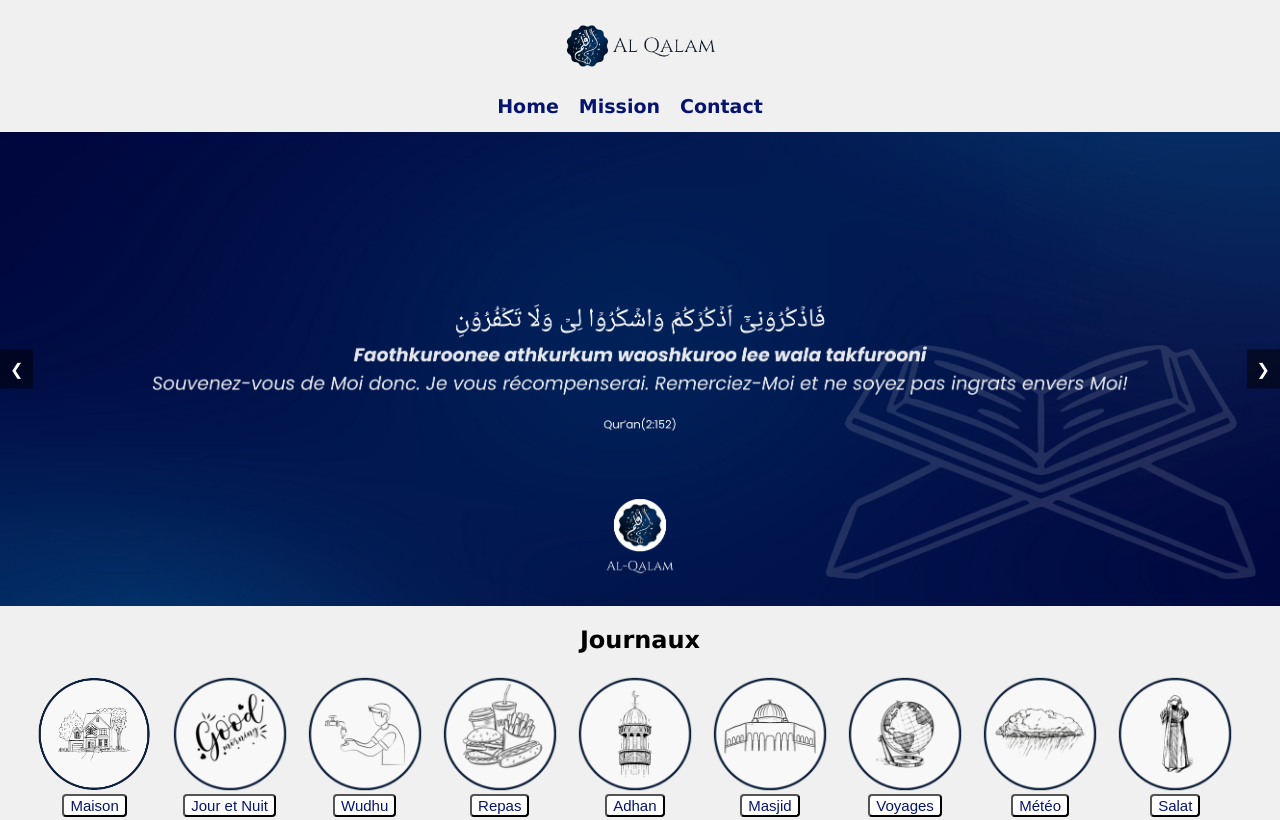
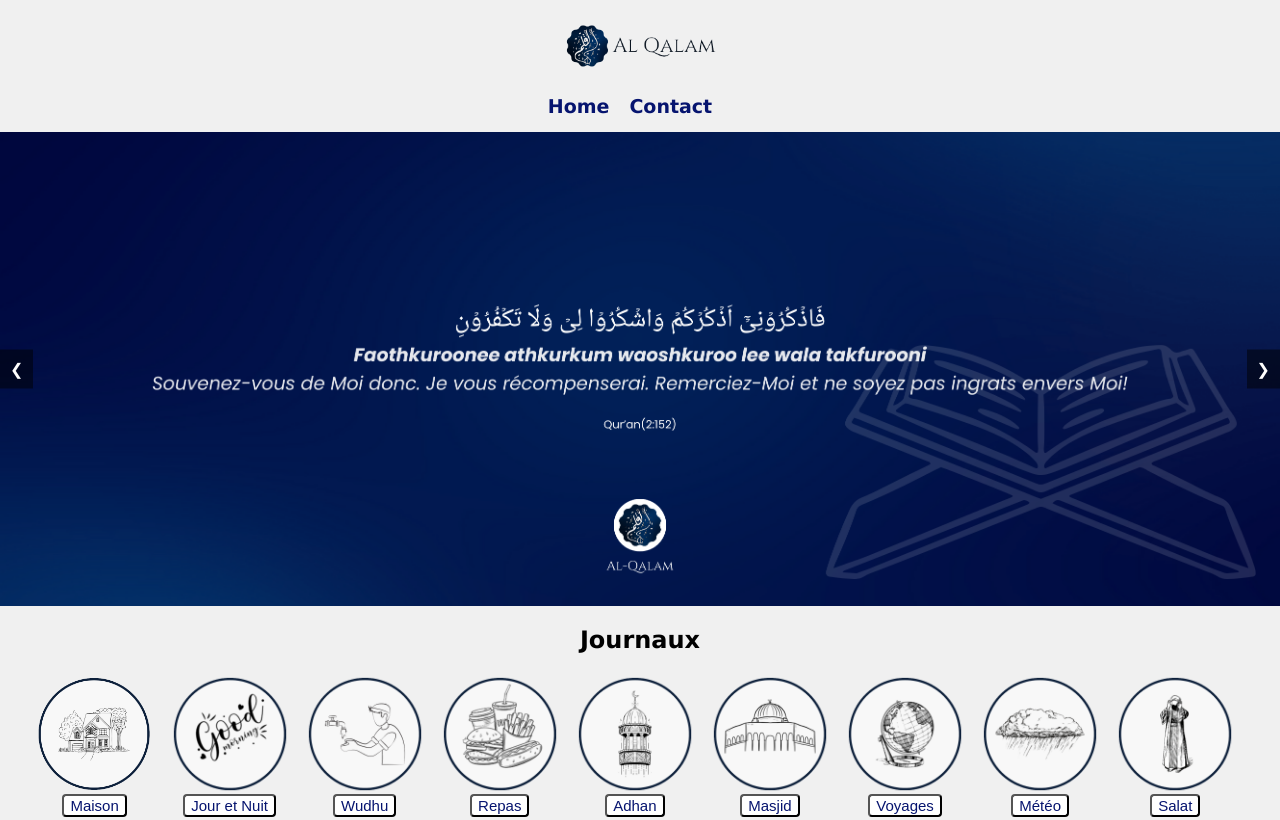
Before and after one commit to AlQalamIT/AlQalam.FR, a plain HTML site: page index.html in a window 1280 px wide. Shown: the top 820 px of the page. Drawn offline with Linux system fonts and the light colour scheme.

Commit message:
Update index.html

```diff
--- a/index.html
+++ b/index.html
@@ -11,7 +11,7 @@
             <div id="site-title"></div>
             <ul id="menu">
                 <li><a href="index.html">Home</a></li>
-                <li><a href="missionfr.html">Mission</a></li>
+
                 <li><a href="contactfr.html">Contact</a></li>
             </ul>
         </div>
```
